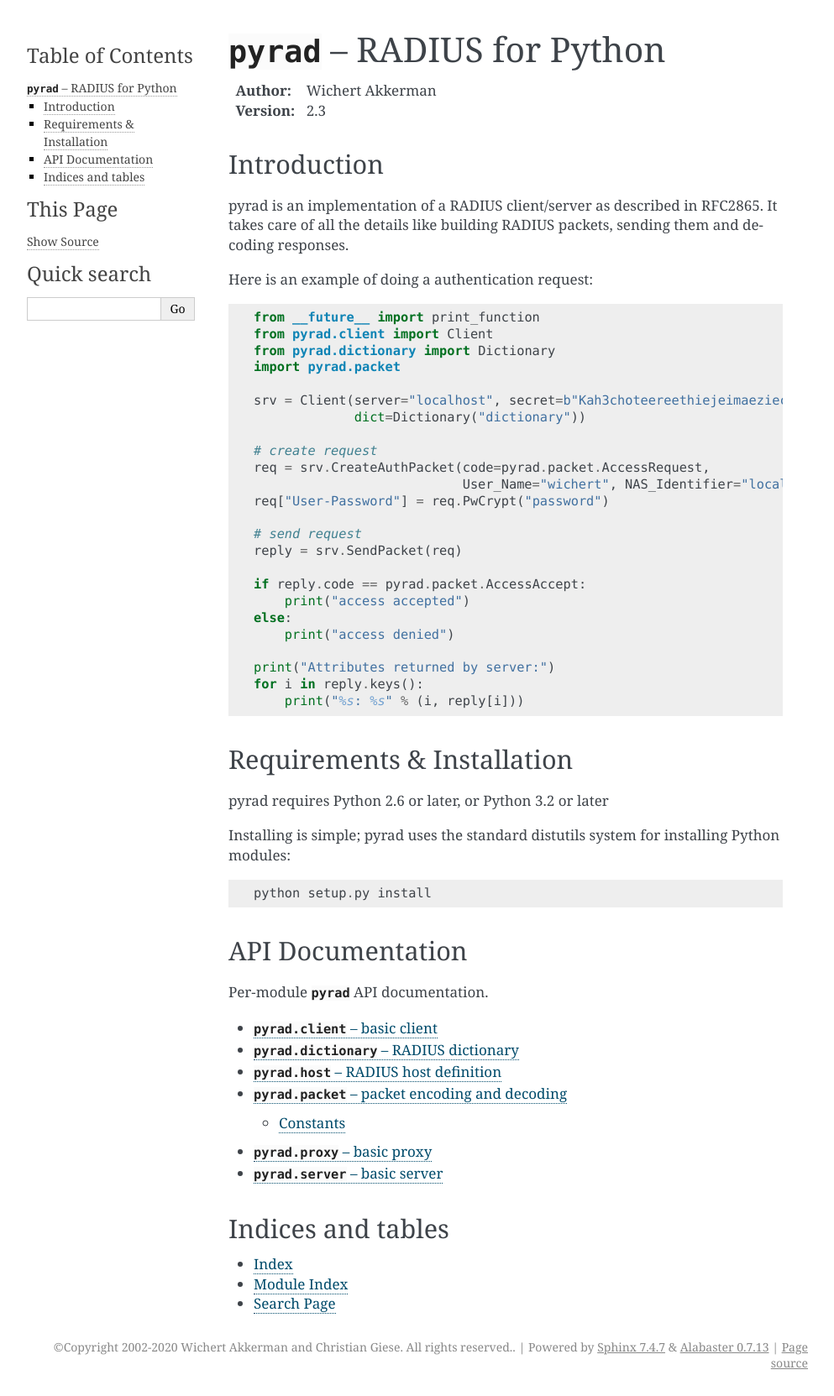
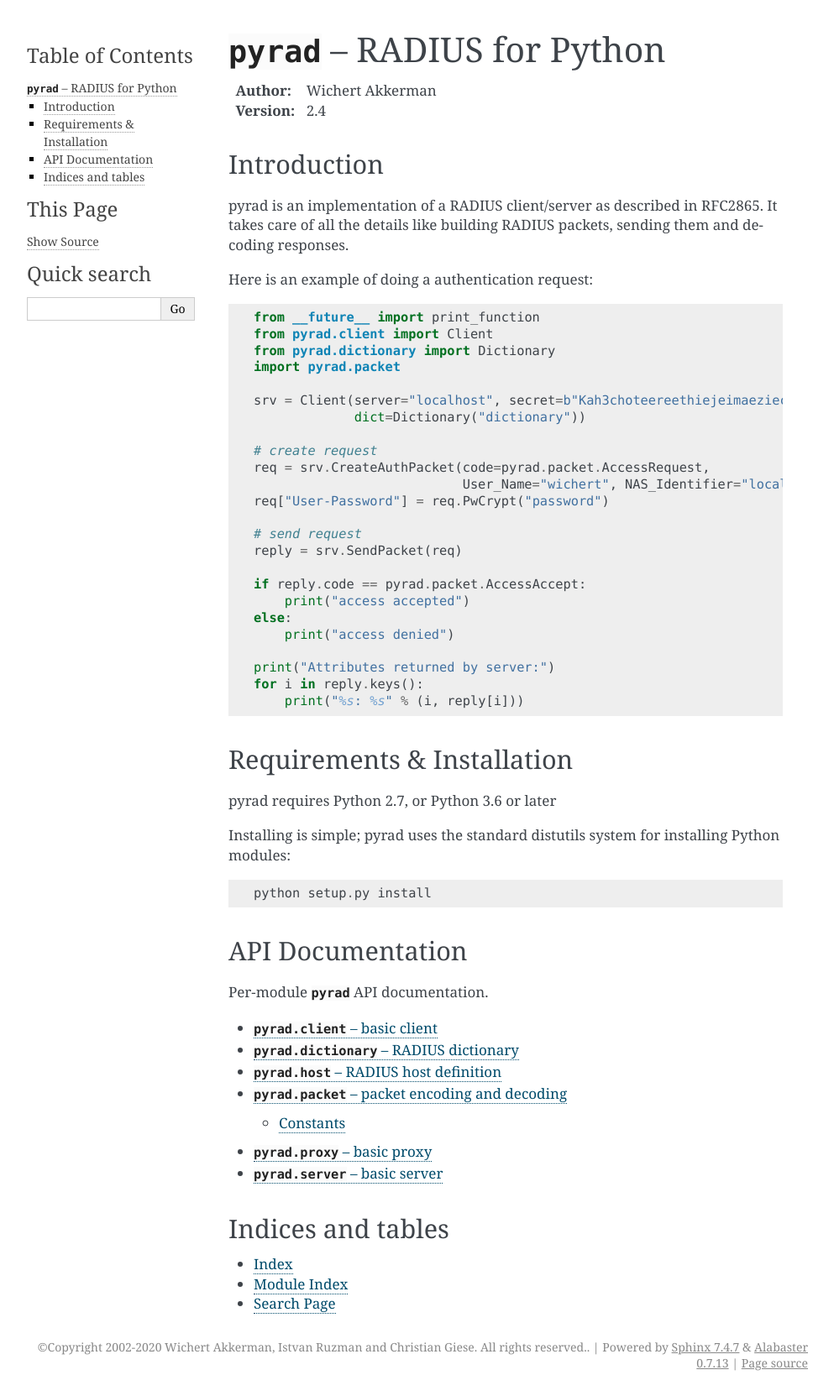
Before and after one commit to pyradius/pyrad, a Sphinx documentation site: the page built from docs/source/index.rst, in a window 1280 px wide. Shown: the whole page at 84% size, without its empty margins (148-1141 px from the left). Built offline with Sphinx 7.4.7, drawn with Linux system fonts in a browser that asks for light colours.

```diff
--- a/README.rst
+++ b/README.rst
@@ -11,13 +11,11 @@
     :target: https://pypi.python.org/pypi/pyrad
 .. image:: https://img.shields.io/pypi/dm/pyrad.svg
     :target: https://pypi.python.org/pypi/pyrad
-.. image:: https://readthedocs.org/projects/pyrad/badge/?version=latest
-    :target: http://pyrad.readthedocs.io/en/latest/?badge=latest
+.. image:: https://readthedocs.org/projects/pyradius-pyrad/badge/?version=latest
+    :target: https://pyradius-pyrad.readthedocs.io/en/latest/?badge=latest
     :alt: Documentation Status
 .. image:: https://img.shields.io/pypi/l/pyrad.svg
     :target: https://pypi.python.org/pypi/pyrad
-
-
 
 Introduction
 ============
--- a/docs/source/conf.py
+++ b/docs/source/conf.py
@@ -49,17 +49,17 @@ master_doc = 'index'
 
 # General information about the project.
 project = u'pyrad'
-copyright = u'Copyright 2002-2020 Wichert Akkerman and Christian Giese. All rights reserved.'
-author = u'Christian Giese <developer@gicnet.de>'
+copyright = u'Copyright 2002-2020 Wichert Akkerman, Istvan Ruzman and Christian Giese. All rights reserved.'
+author = u'Christian Giese <developer@gicnet.de> and Istvan Ruzman <istvan@ruzman.eu>'
 
 # The version info for the project you're documenting, acts as replacement for
 # |version| and |release|, also used in various other places throughout the
 # built documents.
 #
 # The short X.Y version.
-version = u'2.3'
+version = u'2.4'
 # The full version, including alpha/beta/rc tags.
-release = u'2.3'
+release = u'2.4'
 
 # The language for content autogenerated by Sphinx. Refer to documentation
 # for a list of supported languages.
@@ -78,7 +78,6 @@ pygments_style = 'sphinx'
 
 # If true, `todo` and `todoList` produce output, else they produce nothing.
 todo_include_todos = True
-
 
 # -- Options for HTML output ----------------------------------------------
 
@@ -130,7 +129,7 @@ latex_elements = {
 #  author, documentclass [howto, manual, or own class]).
 latex_documents = [
     (master_doc, 'pyrad.tex', u'pyrad Documentation',
-     u'Wichert Akkerman', 'manual'),
+     u'Christian Giese and Istvan Ruzman', 'manual'),
 ]
 
 
@@ -151,12 +150,9 @@ man_pages = [
 #  dir menu entry, description, category)
 texinfo_documents = [
     (master_doc, 'pyrad', u'pyrad Documentation',
-     author, 'pyrad', 'One line description of project.',
-     'Miscellaneous'),
+     author, 'pyrad', 'Python implementation of the RADIUS protocol.',
+     'RADIUS'),
 ]
-
-
-
 
 # Example configuration for intersphinx: refer to the Python standard library.
 intersphinx_mapping = {'https://docs.python.org/': None}
--- a/docs/source/index.rst
+++ b/docs/source/index.rst
@@ -44,7 +44,7 @@ Here is an example of doing a authentication request::
 Requirements & Installation
 ===========================
 
-pyrad requires Python 2.6 or later, or Python 3.2 or later
+pyrad requires Python 2.7, or Python 3.6 or later
 
 Installing is simple; pyrad uses the standard distutils system for installing
 Python modules::
```
